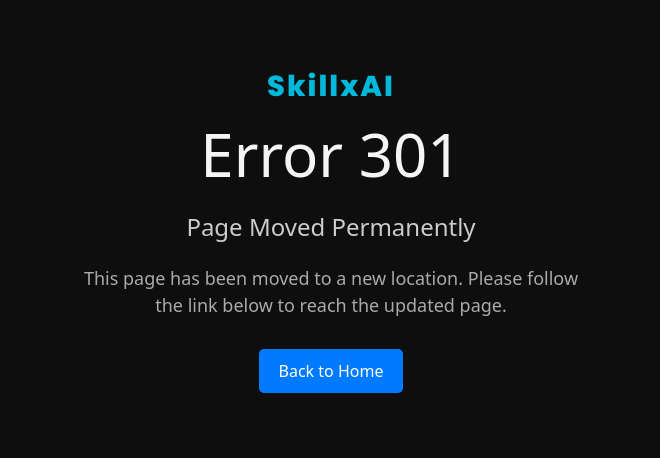
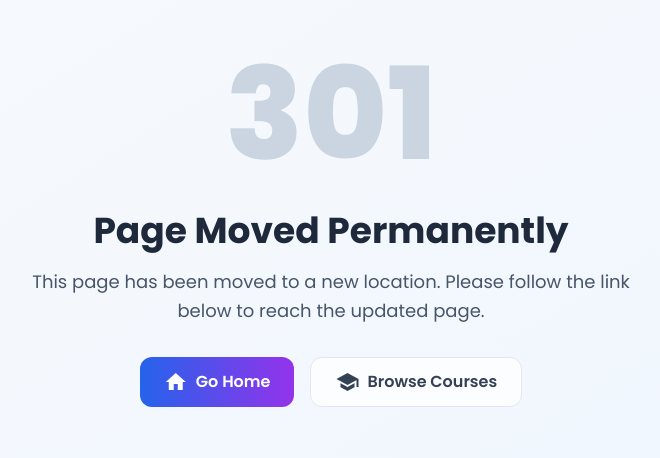
Before and after one commit to samyak-the-dev/UpBytes, a website: page errors/301.html in a window 1280 px wide. Shown: the part 171-629 px from the top of the page, without its empty margins (309-969 px from the left). Drawn offline with Linux system fonts and the light colour scheme.

Commit message:
Changed package.json and created a new branch

```diff
--- a/errors/301.html
+++ b/errors/301.html
@@ -1,33 +1,67 @@
 <!DOCTYPE html>
-<html lang="en">
+<html lang="en" class="h-full">
+
 <head>
-  <meta charset="UTF-8">
-  <title>Page Moved Permanently</title>
-  <meta name="description" content="This page has been moved permanently. Please follow the new link.">
-  <meta name="viewport" content="width=device-width, initial-scale=1.0">
-  <link href="https://fonts.googleapis.com/css2?family=Poppins:wght@400;600;800&display=swap" rel="stylesheet" />
-  <link href="../dist/output.css" rel="stylesheet">
+  <meta charset="UTF-8" />
+  <meta name="viewport" content="width=device-width, initial-scale=1.0" />
+  <title>Page Moved Permanently - SkillxAI</title>
+  <meta name="robots" content="noindex, nofollow" />
+
+  <!-- Favicon -->
+  <link rel="shortcut icon" href="public/assets/graphics//logo.ico" type="image/x-icon" />
+
+  <!-- Fonts - Poppins Only -->
+  <link rel="preconnect" href="https://fonts.googleapis.com" crossorigin />
+  <link rel="preconnect" href="https://fonts.gstatic.com" crossorigin />
+  <link rel="stylesheet" href="https://fonts.googleapis.com/css2?family=Poppins:wght@400;600;700;800&display=swap" />
+  <link rel="stylesheet" href="https://fonts.googleapis.com/icon?family=Material+Icons" />
+
+  <link href="../dist/output.css" rel="stylesheet" />
+
+  <!-- Theme Script -->
+  <script>
+    (function() {
+      const theme = localStorage.getItem('theme');
+      if (theme === 'dark' || (!theme && window.matchMedia('(prefers-color-scheme: dark)').matches)) {
+        document.documentElement.classList.add('dark');
+      }
+    })();
+  </script>
 </head>
-<body class="bg-[#0e0e0e] text-[#f5f5f5] flex flex-col justify-center items-center min-h-screen text-center p-5">
 
-  <!-- Logo -->
-  <a href="../index.html" class="font-black tracking-[2px] text-[1.8rem] text-[#00b8d9] no-underline font-[Poppins]">
-    SkillxAI
-  </a>
+<body class="h-full bg-gradient-to-br from-slate-50 to-blue-50 dark:from-slate-900 dark:to-slate-800 text-slate-900 dark:text-white font-[Poppins] flex items-center justify-center">
 
-  <!-- Headings -->
-  <h1 class="text-[60px] mb-[10px]">Error 301</h1>
-  <h2 class="text-[24px] mb-5 text-[#ccc]">Page Moved Permanently</h2>
+  <div class="text-center px-6 py-12 max-w-2xl mx-auto">
+    <!-- 404 -->
+    <div class="text-8xl sm:text-9xl font-black text-slate-300 dark:text-slate-700 mb-8">
+      301
+    </div>
 
-  <!-- Description -->
-  <p class="text-[18px] text-[#aaa] max-w-[500px]">
-    This page has been moved to a new location. Please follow the link below to reach the updated page.
-  </p>
+    <!-- Error Message -->
+    <h1 class="text-3xl sm:text-4xl font-bold text-slate-800 dark:text-white mb-4">
+      Page Moved Permanently
+    </h1>
 
-  <!-- Button -->
-  <a href="../index.html" class="mt-[30px] px-5 py-2.5 bg-[#007bff] text-white rounded-[5px] text-[16px] no-underline hover:bg-[#0056b3] transition">
-    Back to Home
-  </a>
+    <p class="text-lg text-slate-600 dark:text-slate-300 mb-8 leading-relaxed">
+      This page has been moved to a new location. Please follow the link below to reach the updated page.
+    </p>
+
+    <!-- Actions -->
+    <div class="flex flex-col sm:flex-row gap-4 justify-center">
+      <a href="../index.html"
+         class="inline-flex items-center gap-2 px-6 py-3 bg-gradient-to-r from-blue-600 to-purple-600 text-white font-semibold rounded-xl hover:shadow-lg hover:scale-105 transition-all duration-300">
+        <span class="material-icons">home</span>
+        Go Home
+      </a>
+
+      <a href="../courses.html"
+         class="inline-flex items-center gap-2 px-6 py-3 bg-white/80 dark:bg-slate-800/80 border border-slate-200 dark:border-slate-700 text-slate-700 dark:text-slate-200 font-semibold rounded-xl hover:bg-slate-100 dark:hover:bg-slate-700 transition-all duration-300">
+        <span class="material-icons">school</span>
+        Browse Courses
+      </a>
+    </div>
+  </div>
 
 </body>
+
 </html>
--- a/package.json
+++ b/package.json
@@ -1,7 +1,7 @@
 {
   "name": "skillxai",
   "version": "1.0.0",
-  "description": "SkillxAI is a ................................................in 2025.",
+  "description": "SkillxAI is a beginner-friendly web development learning platform.",
   "main": "index.js",
   "scripts": {
     "test": "echo \"Error: no test specified\" && exit 1"
```
